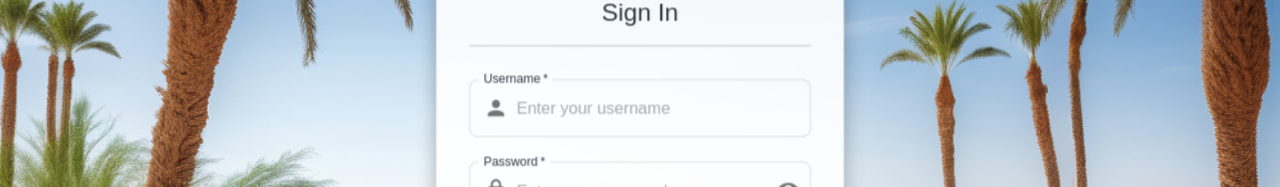
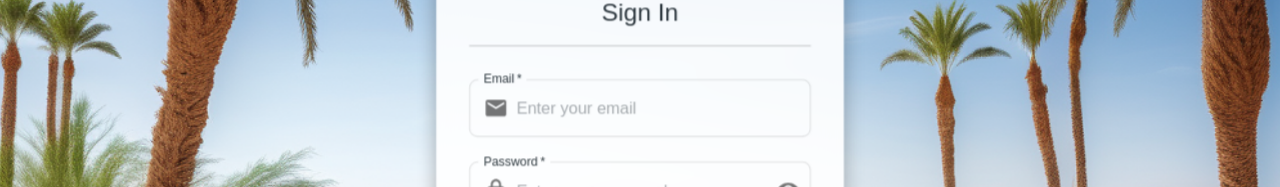
Before and after one commit to idrissziadi/Discover-Go, a React (Create React App) app in the folder frontend/: page /login in a window 1280 px wide. Shown: the part 259-446 px from the top of the page. Built offline with nearby package versions, Linux system fonts and the light colour scheme; the HTML template or start-up script is replaced by a standard one.

Commit message:
Update LoginPage.jsx

```diff
--- a/frontend/src/pages/LoginPage.jsx
+++ b/frontend/src/pages/LoginPage.jsx
@@ -17,29 +17,27 @@ import {
 import CssBaseline from '@mui/material/CssBaseline';
 import LockOutlinedIcon from '@mui/icons-material/LockOutlined';
 import PersonIcon from '@mui/icons-material/Person';
+import EmailIcon from '@mui/icons-material/Email';
 import Visibility from '@mui/icons-material/Visibility';
 import VisibilityOff from '@mui/icons-material/VisibilityOff';
 import { useNavigate } from 'react-router-dom';
-import validator from 'validator';
 import { Formik, Field, Form, ErrorMessage } from 'formik';
-import Theme from './../Theme'; // Importer le thème
-import backgroundImage from './../assets/back.png'; // Assurez-vous que l'image est dans ce chemin
+import Theme from './../Theme';
+import backgroundImage from './../assets/back.png';
+import axios from 'axios'; // Assurez-vous d'avoir installé axios pour les requêtes API.
 
 const validate = (values) => {
   const errors = {};
-
-  // Validation pour le champ username
-  if (!values.username) {
-    errors.username = 'Username is required';
-  } else if (values.username.length < 3) {
-    errors.username = 'Username must be at least 3 characters long';
+  if (!values.email) {
+    errors.email = 'Email is required';
+  } else if (values.email.length < 10) {
+    errors.email = 'Email must be at least 10 characters long';
   }
 
-  // Validation pour le champ password
   if (!values.password) {
     errors.password = 'Password is required';
-  } else if (values.password.length < 6) {
-    errors.password = 'Password must be at least 6 characters long';
+  } else if (values.password.length < 5) {
+    errors.password = 'Password must be at least 5 characters long';
   }
 
   return errors;
@@ -48,6 +46,7 @@ const validate = (values) => {
 const LoginPage = () => {
   const theme = useTheme();
   const [showPassword, setShowPassword] = React.useState(false);
+  const [errorMessage, setErrorMessage] = React.useState('');
   const navigate = useNavigate();
 
   const handleClickShowPassword = () => setShowPassword(!showPassword);
@@ -58,6 +57,35 @@ const LoginPage = () => {
   const handleSignUpClick = () => {
     navigate('/signup');
   };
+
+  const handleLogin = async (values, { setSubmitting }) => {
+    try {
+      const response = await axios.post('http://localhost:5000/api/users/login', {
+        email: values.email, // Assurez-vous que l'API attend les bons champs
+        password: values.password,
+      });
+
+      // Si le token est généré, le stocker dans le localStorage avec les autres informations
+      if (response.data.token) {
+        console.log("token : " , response.data.token);
+
+        // Stockage du token et des informations de l'utilisateur dans le localStorage
+        localStorage.setItem('token', response.data.token);
+        localStorage.setItem('user', JSON.stringify({
+          id: response.data.user.id,
+          email: response.data.user.email,
+          username: response.data.user.username
+        }));
+
+        navigate('/home'); // Rediriger l'utilisateur après la connexion
+      }
+    } catch (error) {
+      setErrorMessage('Invalid email or password');
+    } finally {
+      setSubmitting(false);
+    }
+  };
+
 
   return (
     <ThemeProvider theme={Theme}>
@@ -80,7 +108,6 @@ const LoginPage = () => {
         }}
       >
         <Container component="main" maxWidth="xs">
-          {/* Texte animé */}
           <Box
             sx={{
               position: 'absolute',
@@ -151,13 +178,15 @@ const LoginPage = () => {
               Sign In
             </Typography>
             <Divider sx={{ my: 2, width: '100%', backgroundColor: theme.palette.divider }} />
+            {errorMessage && (
+              <Typography color="error" sx={{ mb: 2 }}>
+                {errorMessage}
+              </Typography>
+            )}
             <Formik
-              initialValues={{ username: '', password: '' }}
+              initialValues={{ email: '', password: '' }}
               validate={validate}
-              onSubmit={(values) => {
-                console.log('Form data', values);
-                // Handle form submission
-              }}
+              onSubmit={handleLogin}
             >
               {({ isSubmitting }) => (
                 <Form>
@@ -166,14 +195,14 @@ const LoginPage = () => {
                     margin="normal"
                     required
                     fullWidth
-                    id="username"
-                    name="username"
-                    label="Username"
-                    placeholder="Enter your username"
+                    id="email"
+                    name="email"
+                    label="Email"
+                    placeholder="Enter your email"
                     InputProps={{
                       startAdornment: (
                         <InputAdornment position="start">
-                          <PersonIcon />
+                          <EmailIcon />
                         </InputAdornment>
                       ),
                     }}
@@ -191,7 +220,7 @@ const LoginPage = () => {
                       },
                     }}
                   />
-                  <ErrorMessage name="username" component="div" style={{ color: 'red' }} />
+                  <ErrorMessage name="email" component="div" style={{ color: 'red' }} />
 
                   <Field
                     as={TextField}
```
